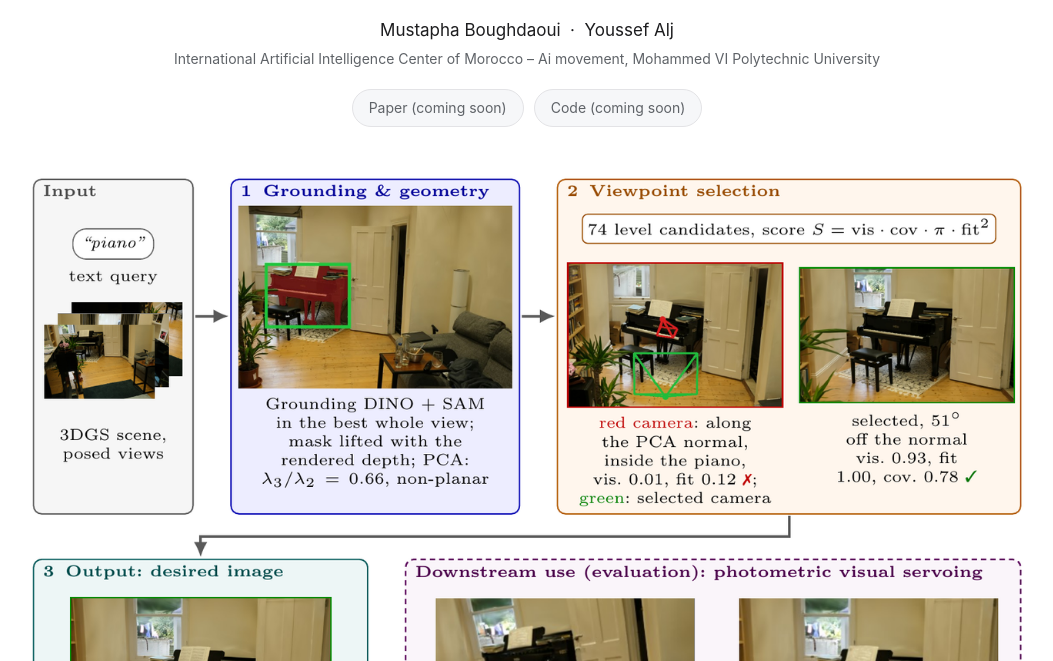
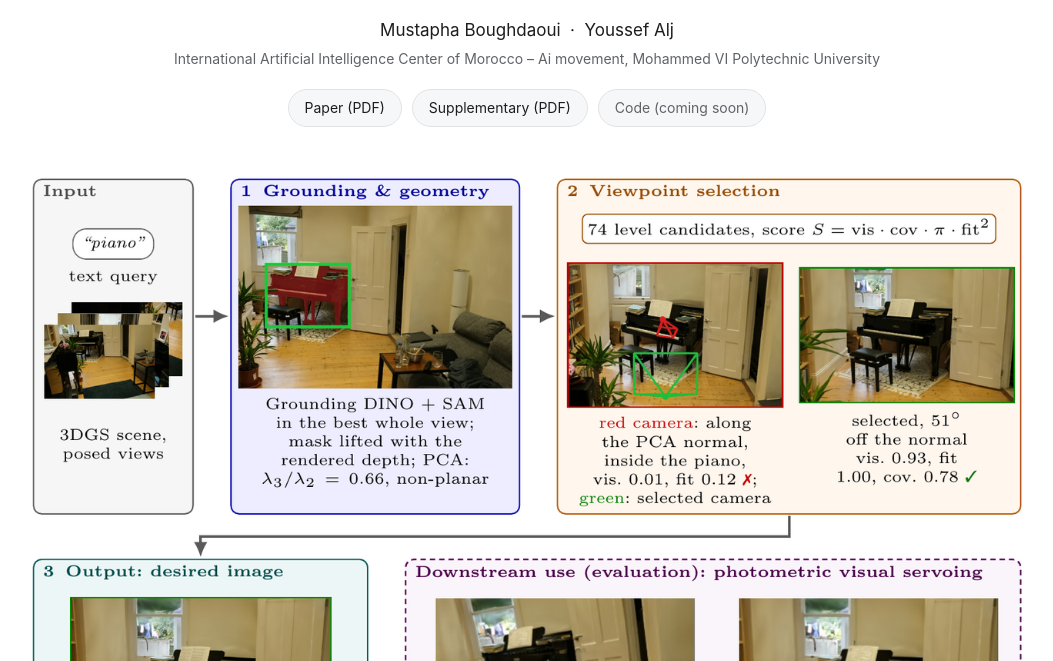
Before and after one commit to text2desired/text2desired.github.io, a plain HTML site: page index.html in a window 1280 px wide. Shown: the part 139-800 px from the top of the page, without its empty margins (113-1166 px from the left). Drawn offline with Linux system fonts and the light colour scheme.

Commit message:
Add the paper and the supplementary material

```diff
--- a/index.html
+++ b/index.html
@@ -67,7 +67,7 @@
   <p class="subtitle">Language-specified goal views for visual servoing in Gaussian Splatting scenes</p>
   <p class="authors">Mustapha Boughdaoui &nbsp;·&nbsp; Youssef Alj</p>
   <p class="affil">International Artificial Intelligence Center of Morocco – Ai movement, Mohammed VI Polytechnic University</p>
-  <div class="links"><span>Paper (coming soon)</span><span>Code (coming soon)</span></div>
+  <div class="links"><a href="paper/text2desired_paper.pdf">Paper (PDF)</a><a href="paper/text2desired_supplementary.pdf">Supplementary (PDF)</a><span>Code (coming soon)</span></div>
 </header>
 
 <figure>
```
Also changed, not shown: 2 other files.
